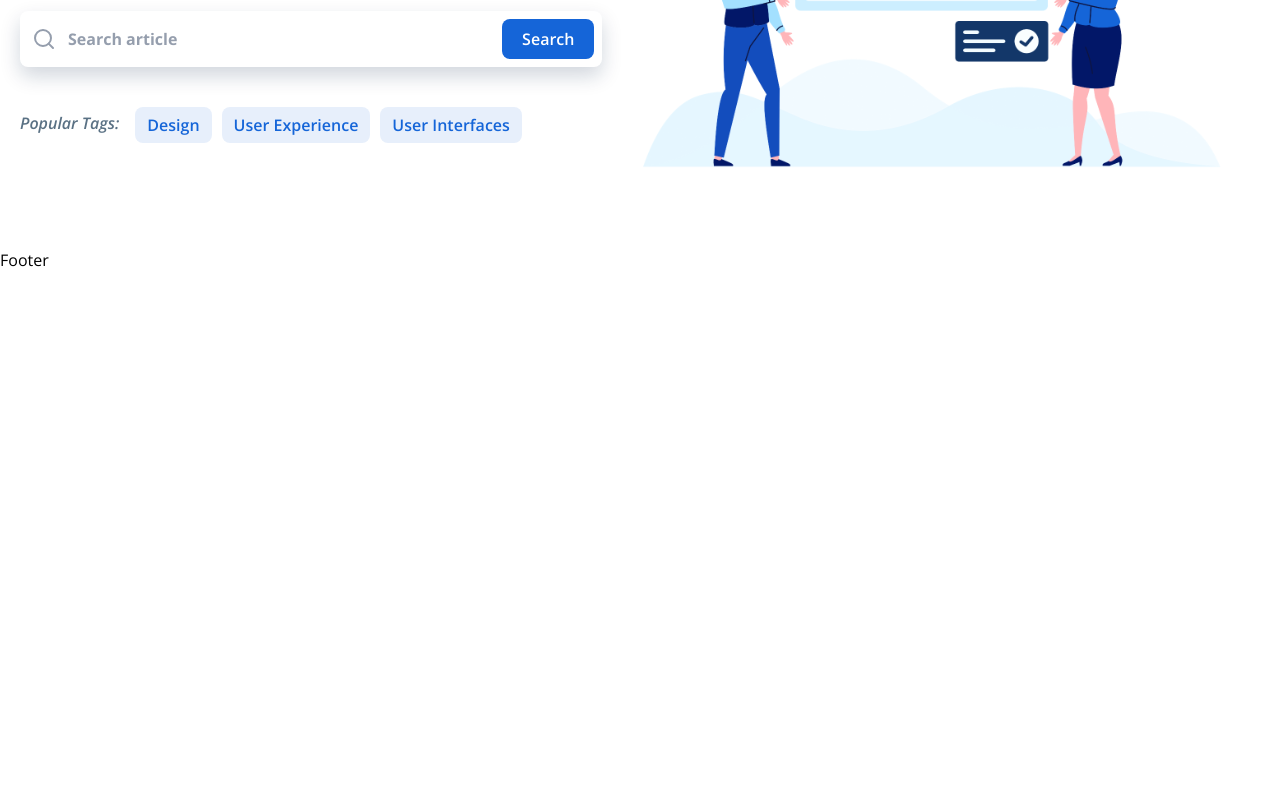
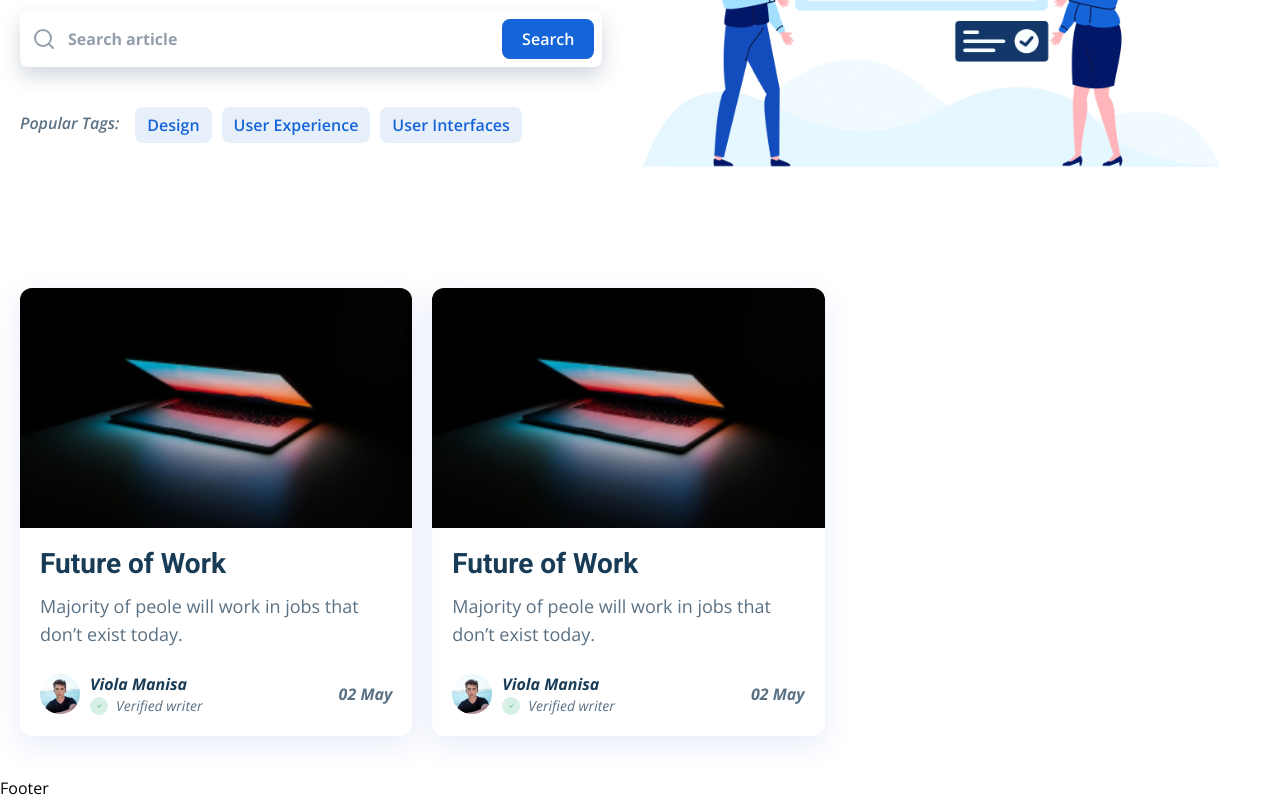
Before and after one commit to VDucDung/blog-app-client, a React (Create React App) app: page / in a window 1280 px wide. Shown: the part 361-1161 px from the top of the page. Before the commit the page ends 800 px from the top, so only its background shows below. Built offline with nearby package versions, Linux system fonts and the light colour scheme.

Commit message:
✅ Create article card component

```diff
--- /dev/null
+++ b/src/components/ArticleCard.jsx
@@ -0,0 +1,52 @@
+import { BsCheckLg } from 'react-icons/bs'
+
+import { images } from 'constants'
+
+const ArticleCard = ({ className }) => {
+  return (
+    <div
+      className={`rounded-xl overflow-hidden shadow-[rgba(7,_65,_210,_0.1)_0px_9px_30px] ${className}`}
+    >
+      <img
+        src={images.Post1Image}
+        alt='title'
+        className='w-full object-cover object-center h-auto md:h-52 lg:h-48 xl:h-60'
+      />
+      <div className='p-5'>
+        <h2 className='font-roboto font-bold text-xl text-dark-soft md:text-2xl lg:text-[28px]'>
+          Future of Work
+        </h2>
+        <p className='text-dark-light mt-3 text-sm md:text-lg'>
+          Majority of peole will work in jobs that don’t exist today.
+        </p>
+        <div className='flex justify-between flex-nowrap items-center mt-6'>
+          <div className='flex items-center gap-x-2 md:gap-x-2.5'>
+            <img
+              src={images.PostProfileImage}
+              alt='post profile'
+              className='w-9 h-9 md:w-10 md:h-10'
+            />
+            <div className='flex flex-col'>
+              <h4 className='font-bold italic text-dark-soft text-sm md:text-base'>
+                Viola Manisa
+              </h4>
+              <div className='flex items-center gap-x-2'>
+                <span className='bg-[#36B37E] w-fit bg-opacity-20 p-1.5 rounded-full'>
+                  <BsCheckLg className='w-1.5 h-1.5 text-[#36B37E]' />
+                </span>
+                <span className='italic text-dark-light text-xs md:text-sm'>
+                  Verified writer
+                </span>
+              </div>
+            </div>
+          </div>
+          <span className='font-bold text-dark-light italic text-sm md:text-base'>
+            02 May
+          </span>
+        </div>
+      </div>
+    </div>
+  )
+}
+
+export default ArticleCard
--- a/src/components/Header.jsx
+++ b/src/components/Header.jsx
@@ -43,7 +43,7 @@
           <div
             className={`${dropdown ? 'block' : 'hidden'} lg:hidden transition-all duration-500 pt-4 lg:absolute lg:bottom-0 lg:right-0 lg:transform lg:translate-y-full lg:group-hover:block w-max`}
           >
-            <ul className="bg-dark-soft lg:bg-transparent text-center flex flex-col shadow-lg rounded-lg overflow-hidden">
+            <ul className='bg-dark-soft lg:bg-transparent text-center flex flex-col shadow-lg rounded-lg overflow-hidden'>
               {item.items.map((page, index) => (
                 <a key={index} href='/' className='hover:bg-dark-light hover:text-white px-4 py-2 text-white lg:text-dark-soft'>
                   {page}
@@ -64,7 +64,7 @@
       return !curState
     })
   }
-  return <section className='sticky top-0 left-0 right-0 z-50'>
+  return <section className="sticky top-0 left-0 right-0 z-50 bg-white">
     <header className='container mx-auto px-5 flex justify-between py-4 items-center'>
       <div>
         <img className='w-16' src={images.Logo} alt='logo' />
--- a/src/constants/images.js
+++ b/src/constants/images.js
@@ -1,8 +1,12 @@
 import Logo from 'assets/Logo.svg'
 import HeroImage from 'assets/HeroImage.svg'
+import Post1Image from 'assets/posts/post1.jpg'
+import PostProfileImage from 'assets/posts/post-profile.svg'
 const images = {
   Logo,
-  HeroImage
+  HeroImage,
+  Post1Image,
+  PostProfileImage
 }
 
 export default images
--- /dev/null
+++ b/src/pages/container/Articles.jsx
@@ -0,0 +1,12 @@
+import ArticleCard from 'components/ArticleCard'
+
+const Articles = () => {
+  return (
+    <section className='container mx-auto flex flex-wrap md:gap-x-5 gap-y-5 px-5 py-10'>
+      <ArticleCard className='w-full md:w-[calc(50%-20px)] lg:w-[calc(33.33%-21px)]' />
+      <ArticleCard className='w-full md:w-[calc(50%-20px)] lg:w-[calc(33.33%-21px)]' />
+    </section>
+  )
+}
+
+export default Articles
--- a/src/pages/container/Hero.jsx
+++ b/src/pages/container/Hero.jsx
@@ -6,14 +6,14 @@
   return (
     <section className='container mx-auto flex flex-col px-5 py-5 lg:flex-row'>
       <div className='mt-10 lg:w-1/2'>
-        <h1 className='font-roboto text-3xl text-center font-bold text-dark-soft md:text-5xl lg:text-left lg:max-w-[540px]'>
+        <h1 className="font-roboto text-3xl text-center font-bold text-dark-soft md:text-5xl lg:text-4xl xl:text-5xl lg:text-left lg:max-w-[540px]">
           Read the most interesting articles
         </h1>
-        <p className='text-dark-light mt-4 text-center md:text-xl lg:text-left'>
+        <p className="text-dark-light mt-4 text-center md:text-xl lg:text-base xl:text-xl lg:text-left">
           Lorem ipsum dolor sit amet, consectetur adipiscing elit, sed do
           eiusmod tempor incididunt ut labore et dolore magna aliqua
         </p>
-        <div className='flex flex-col gap-y-2.5 mt-10 relative'>
+        <div className="flex flex-col gap-y-2.5 mt-10 lg:mt-6 xl:mt-10 relative">
           <div className='relative'>
             <FiSearch className='absolute left-3 top-1/2 -translate-y-1/2 w-6 h-6 text-[#959EAD]' />
             <input
@@ -27,10 +27,10 @@
           </button>
         </div>
         <div className='flex mt-4 flex-col lg:flex-row lg:items-start lg:flex-nowrap lg:gap-x-4 lg:mt-7'>
-          <span className='text-dark-light font-semibold italic mt-2 lg:mt-4'>
+          <span className="text-dark-light font-semibold italic mt-2 lg:mt-4 lg:text-sm xl:text-base">
             Popular Tags:
           </span>
-          <ul className='flex flex-wrap gap-x-2.5 gap-y-2.5 mt-3'>
+          <ul className="flex flex-wrap gap-x-2.5 gap-y-2.5 mt-3 lg:text-sm xl:text-base">
             <li className='rounded-lg bg-primary bg-opacity-10 px-3 py-1.5 text-primary font-semibold'>
               Design
             </li>
--- a/src/pages/home/HomePage.jsx
+++ b/src/pages/home/HomePage.jsx
@@ -1,10 +1,12 @@
 import MainLayout from 'components/MainLayout'
+import Articles from 'pages/container/Articles'
 import Hero from 'pages/container/Hero'
 
 const HomePage = () => {
   return (
     <MainLayout>
       <Hero />
+      <Articles />
     </MainLayout>
   )
 }
```
Also changed, not shown: src/assets/posts/post-profile.svg (added), src/assets/posts/post1.jpg (added).
